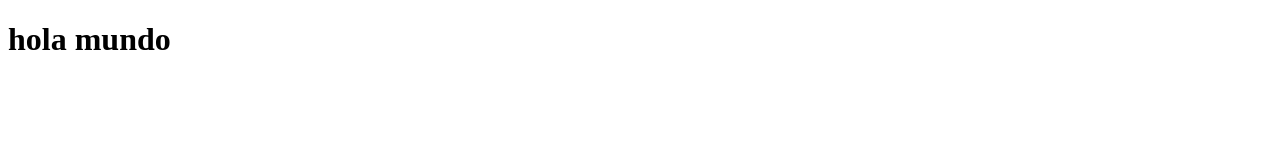
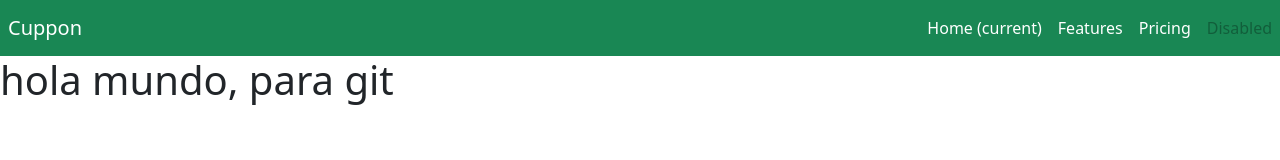
Before and after one commit to robleitob/iniciogit, a plain HTML site: page index.html in a window 1280 px wide. Drawn offline with nearby package versions, Linux system fonts and the light colour scheme.

Commit message:
Agrego librería de estilos BootStrap

```diff
--- a/index.html
+++ b/index.html
@@ -3,9 +3,33 @@
 <head>
     <meta charset="UTF-8">
     <meta name="viewport" content="width=device-width, initial-scale=1.0">
+    <link href="https://cdn.jsdelivr.net/npm/bootstrap@5.3.3/dist/css/bootstrap.min.css" rel="stylesheet">
     <title>Repo PracticaGit</title>
 </head>
 <body>
-    <h1>hola mundo</h1>
+     <!-- NavBar -->
+  <nav class="navbar navbar-expand-lg bg-success">
+    <a class="navbar-brand text-white ms-2" href="#">Cuppon</a>
+    <button class="navbar-toggler" type="button" data-toggle="collapse" data-target="#navbarNav" aria-controls="navbarNav" aria-expanded="false" aria-label="Toggle navigation">
+      <span class="navbar-toggler-icon"></span>
+    </button>
+    <div class="collapse navbar-collapse justify-content-end" id="navbarNav">
+      <ul class="navbar-nav">
+        <li class="nav-item active">
+          <a class="nav-link text-white" href="#">Home <span class="sr-only">(current)</span></a>
+        </li>
+        <li class="nav-item">
+          <a class="nav-link text-white" href="#">Features</a>
+        </li>
+        <li class="nav-item">
+          <a class="nav-link text-white" href="#">Pricing</a>
+        </li>
+        <li class="nav-item">
+          <a class="nav-link disabled " href="#">Disabled</a>
+        </li>
+      </ul>
+    </div>
+  </nav>
+    <h1>hola mundo, para git</h1>
 </body>
 </html>
```
